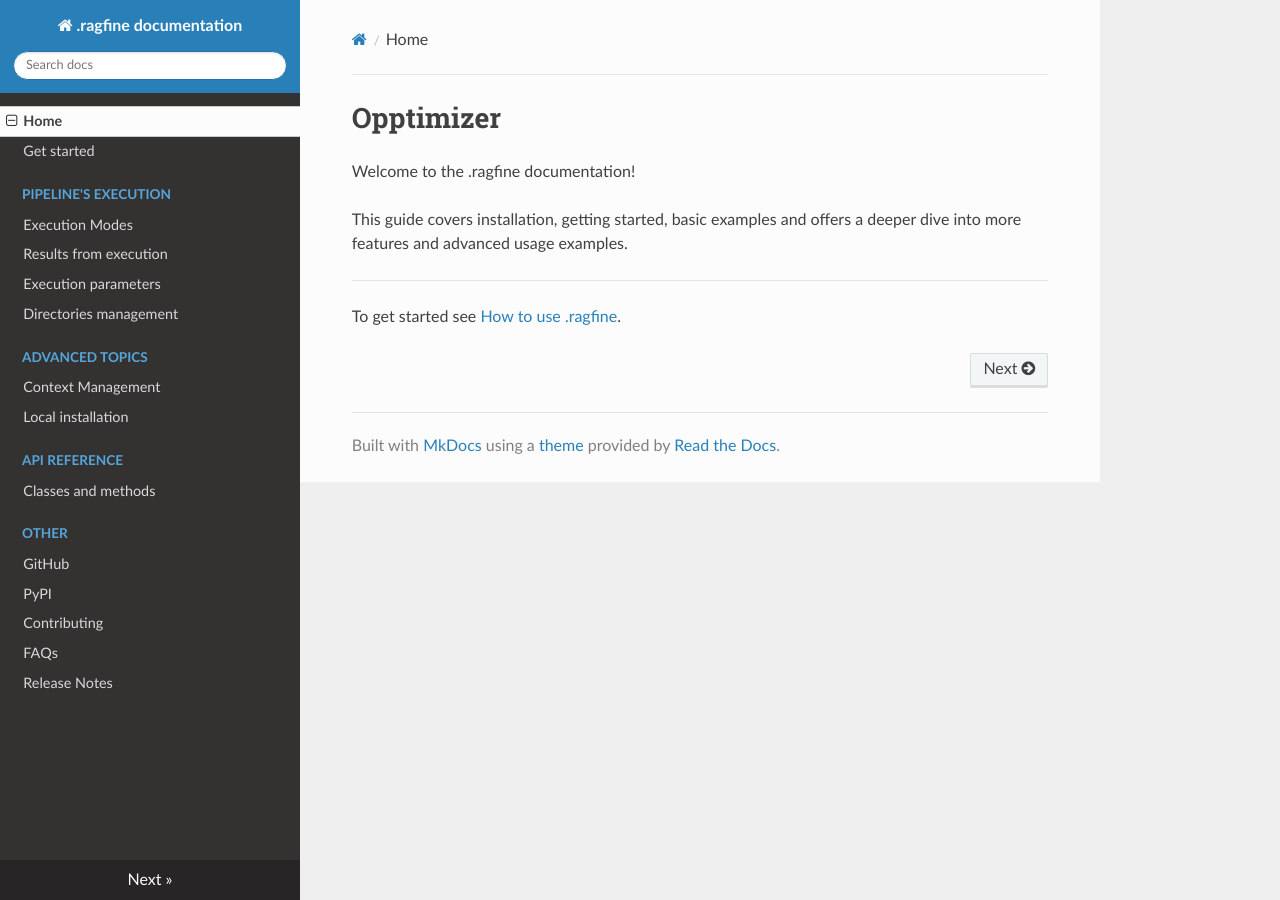
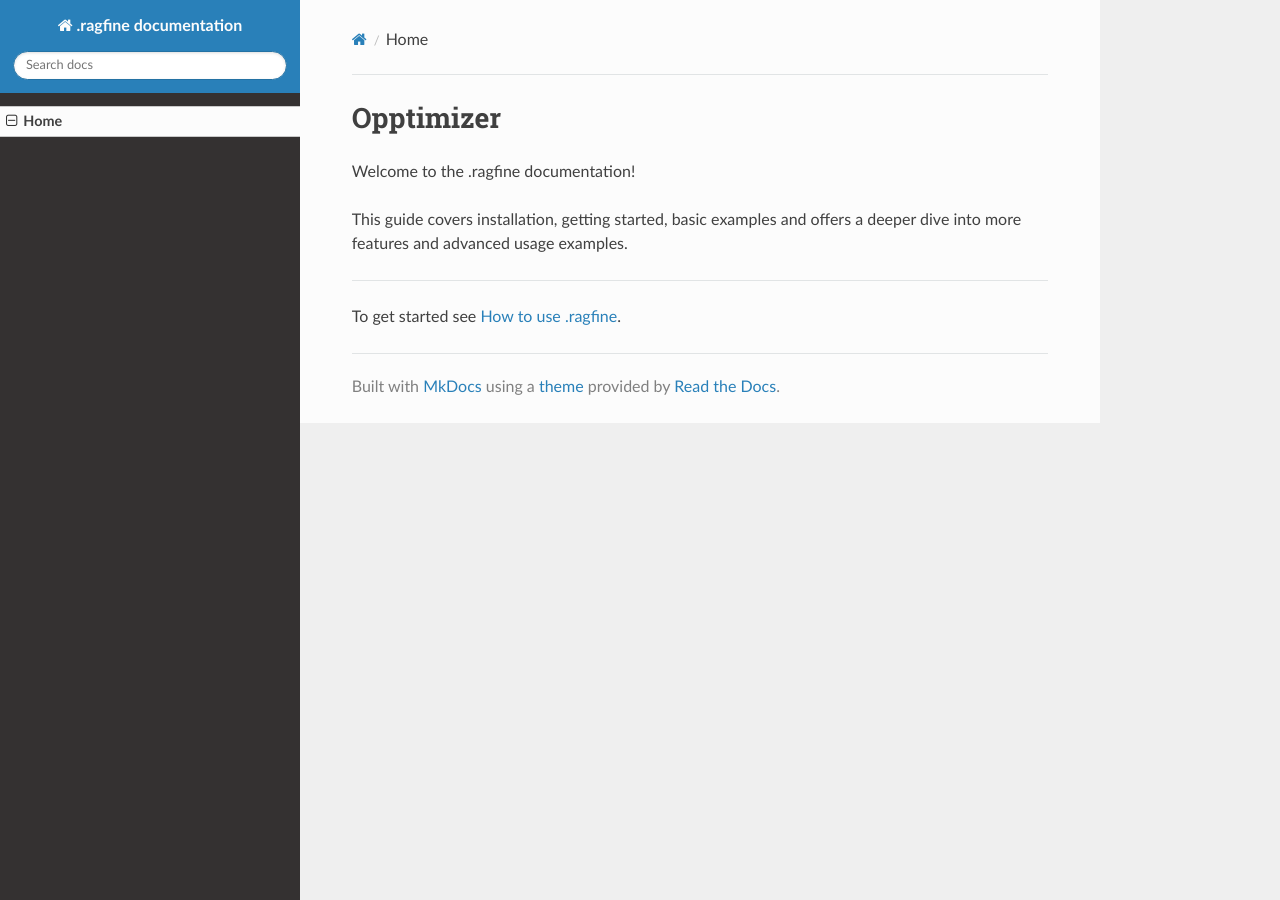
Before and after one commit to virtgen/ragfine, an MkDocs documentation site: the page built from docs/index.md, in a window 1280 px wide. Built offline with MkDocs 1.6.1, drawn with Linux system fonts in a browser that asks for light colours; nearby versions of some CDN libraries.

Commit message:
Fix for RTD config

```diff
--- a/mkdocs.yml
+++ b/mkdocs.yml
@@ -1,30 +1,13 @@
 site_name: .ragfine documentation
 nav:
   - Home: index.md
-  - Get started: README_link.md
-  - Pipeline's execution:
-    - Execution Modes: exec-modes.md
-    - Results from execution: results.md
-    - Execution parameters: exec-params.md
-    - Directories management: dirs-management.md
-  - Advanced Topics:
-    - Context Management: context-management.md
-    - Local installation: advanced-installation.md
-  - API Reference:
-    - Classes and methods: reference.md
-  - Other:
-    - GitHub: https://github.com/incubeai/ragfine.git
-    - PyPI: https://pypi.org/project/ragfine/
-    - Contributing: contributing.md
-    - FAQs: faq.md
-    - Release Notes: release-notes.md
 theme:
   name: readthedocs
-plugins:
-  - search
-  - mkdocstrings:
-      handlers:
-        python:
-          show_source: false
-          # You can customize options here, like:
-          docstring_style: google  # Optional, use "numpy", "google", or "sphinx"
+# plugins:
+#   - search
+#    mkdocstrings:
+#       handlers:
+#         python:
+#           show_source: false
+#           # You can customize options here, like:
+#           docstring_style: google  # Optional, use "numpy", "google", or "sphinx"
```
